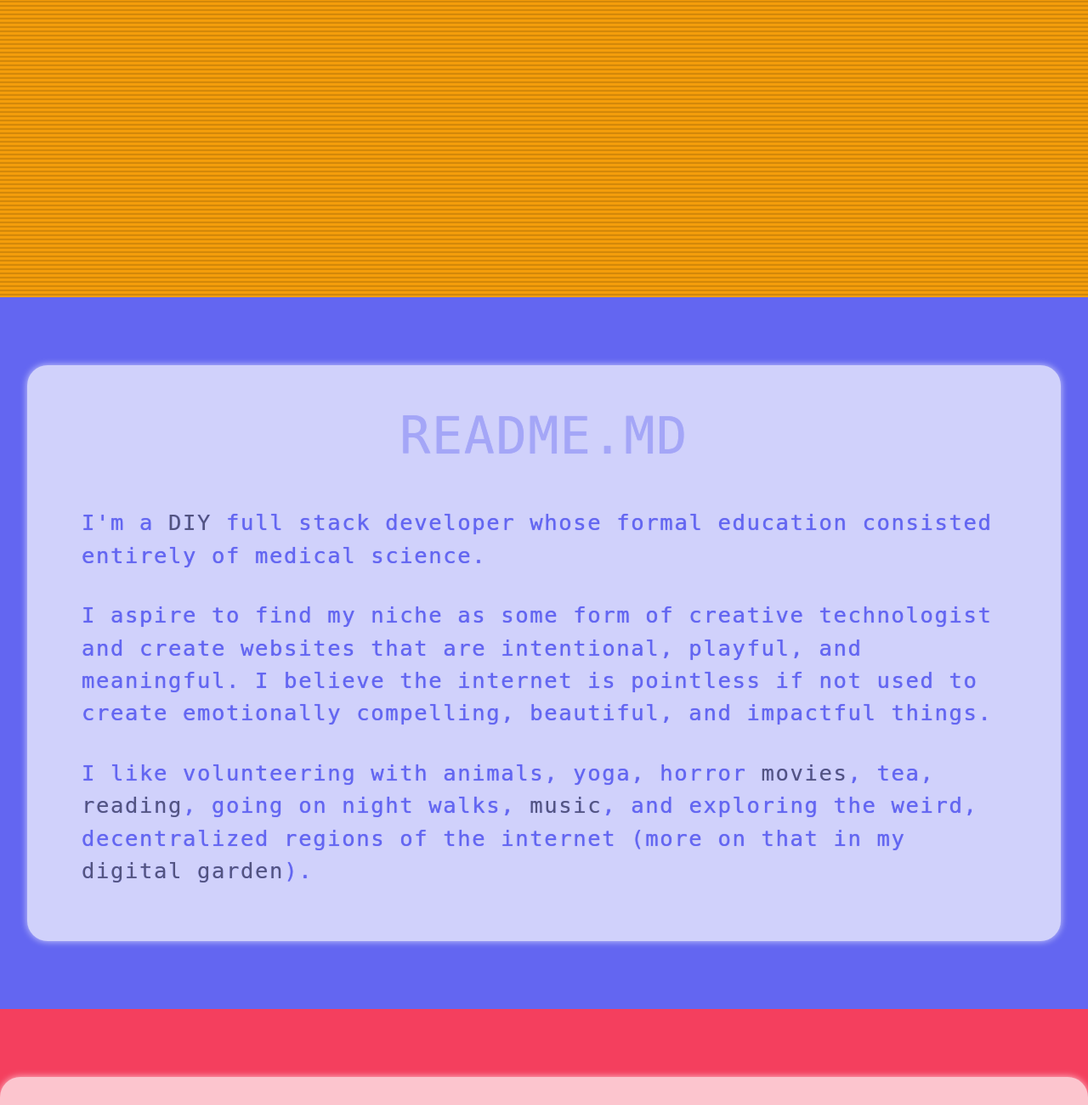
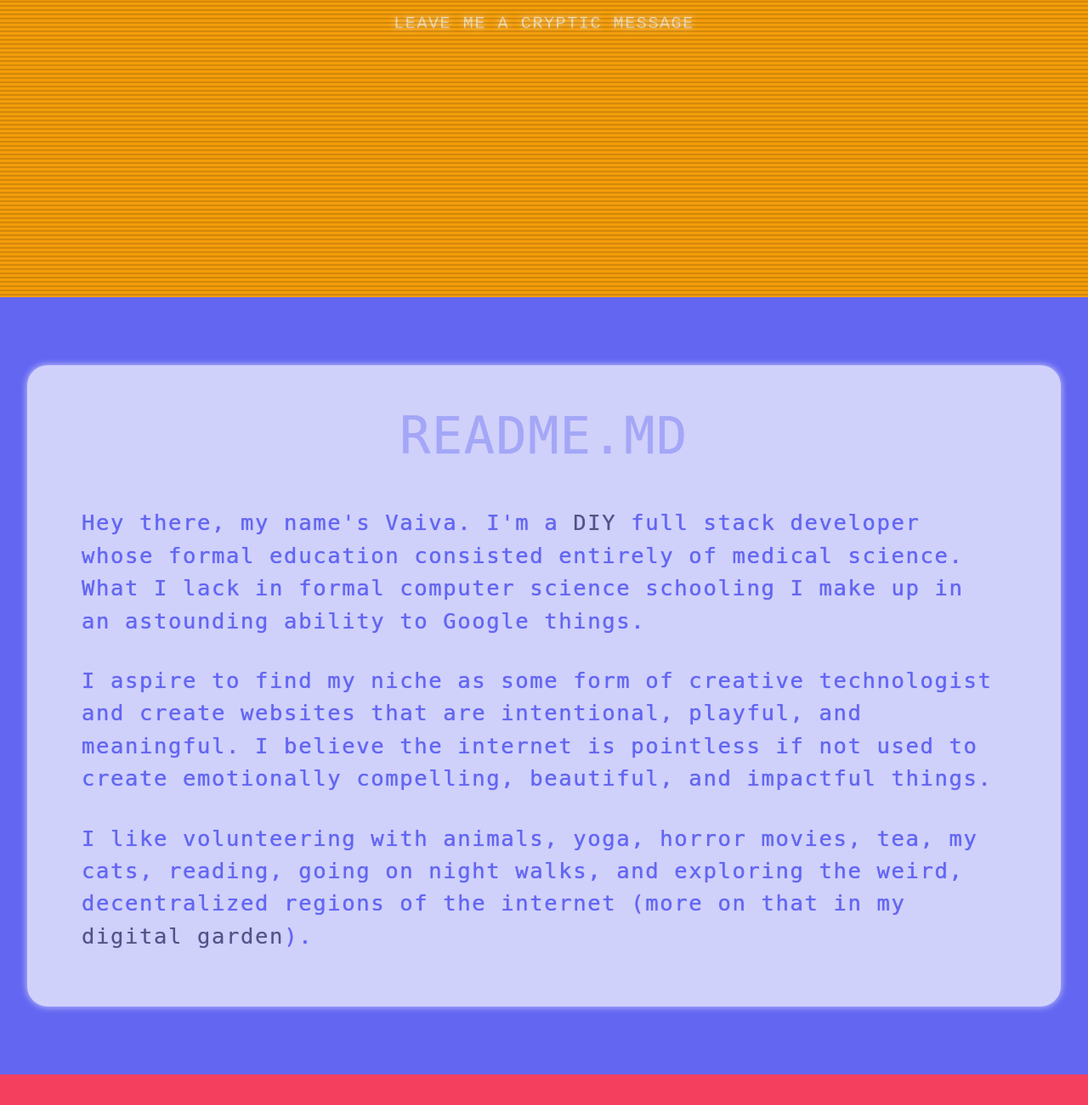
Before and after one commit to vaistau/vaistau, a Gatsby site: page / in a window 1280 px wide. Shown: the part 450-1751 px from the top of the page at 85% size. Built offline with nearby package versions, Linux system fonts and the light colour scheme; Gatsby itself is replaced by a stand-in of ours.

Commit message:
header responsive

```diff
--- a/src/components/Author.jsx
+++ b/src/components/Author.jsx
@@ -10,7 +10,7 @@ const Author = () => {
       <div className="section">
         <h2 className="animate-blur">README.MD</h2>
         <p className="links">
-          I'm a{" "}
+          Hey there, my name's Vaiva. I'm a{" "}
           <a
             href="https://www.theodinproject.com/"
             rel="noopener noreferrer"
@@ -19,7 +19,8 @@ const Author = () => {
             DIY
           </a>{" "}
           full stack developer whose formal education consisted entirely of
-          medical science.
+          medical science. What I lack in formal computer science schooling I
+          make up in an astounding ability to Google things.
         </p>
 
         <p>
@@ -30,32 +31,9 @@ const Author = () => {
         </p>
 
         <p className="links">
-          I like volunteering with animals, yoga, horror{" "}
-          <a
-            href="https://letterboxd.com/olderhag/"
-            rel="letterboxd"
-            target="_blank"
-          >
-            movies
-          </a>
-          , tea,{" "}
-          <a
-            href="https://www.goodreads.com/vaistau "
-            rel="goodreads"
-            target="_blank"
-          >
-            reading
-          </a>
-          , going on night walks,{" "}
-          <a
-            href="https://open.spotify.com/user/ms7k3k2e4jpiy1yyjw3i1exx8?si=4d3aeea7b49c427e"
-            rel="spotify"
-            target="_blank"
-          >
-            music
-          </a>
-          , and exploring the weird, decentralized regions of the internet (more
-          on that in my{" "}
+          I like volunteering with animals, yoga, horror movies, tea, my cats,
+          reading, going on night walks, and exploring the weird, decentralized
+          regions of the internet (more on that in my{" "}
           <a
             href="https://www.are.na/vaiva-s"
             rel="noopener noreferrer"
--- a/src/components/Header.jsx
+++ b/src/components/Header.jsx
@@ -22,17 +22,27 @@ const Header = () => {
   return (
     <section
       style={{ backgroundColor: currentColor }}
-      className="min-h-screen flex items-center text-white font-press-start header"
+      className="min-h-screen flex flex-col justify-center text-white font-press-start header"
     >
+      <div className="width-wrapper flex flex-col">
         <Link
           to="#author"
-        className="width-wrapper py-12 w-fit flex items-end gap-1 justify-center opacity-70 hover:opacity-100"
+          className="py-12 text-center flex items-end gap-1 justify-center opacity-70 hover:opacity-100"
         >
-        <h1 className="leading-none text-6xl text-center">
+          <h1 className="leading-none text-6xl md:text-4xl sm:text-2xl text-center">
             [vaiva:~]$ ls links
           </h1>
-        <span className="cursor shadow-glow w-12 h-[11px] bg-white inline-block gap-1 animate-cursor-blink" />
+          <span className="2xl:hidden cursor shadow-glow w-12 h-[11px] bg-white inline-block gap-1 animate-cursor-blink" />
         </Link>
+        <a
+          href="https://www.yourworldoftext.com/~oldhag/"
+          target="_blank"
+          rel="noopener noreferrer"
+          className="text-xl text-center opacity-70 hover:opacity-100 uppercase"
+        >
+          Leave me a cryptic message
+        </a>
+      </div>
     </section>
   );
 };
--- a/src/styles/global.css
+++ b/src/styles/global.css
@@ -41,7 +41,7 @@
     text-decoration: underline;
   }
 
-  .header h1 {
+  .header a {
     text-shadow: 0 0 8px #ffffff;
   }
 
--- a/tailwind.config.js
+++ b/tailwind.config.js
@@ -5,6 +5,14 @@ module.exports = {
     "./src/components/**/*.{js,jsx,ts,tsx}",
   ],
   theme: {
+    screens: {
+      "2xl": { max: "1300px" },
+      xl: { max: "1280px" },
+      lg: { max: "1024px" },
+      md: { max: "768px" },
+      sm: { max: "640px" },
+      xs: { max: "450px" },
+    },
     extend: {
       colors: {
         hover: "#bbf7d0",
```
Lines whose indentation alone changed are shown as unchanged.
